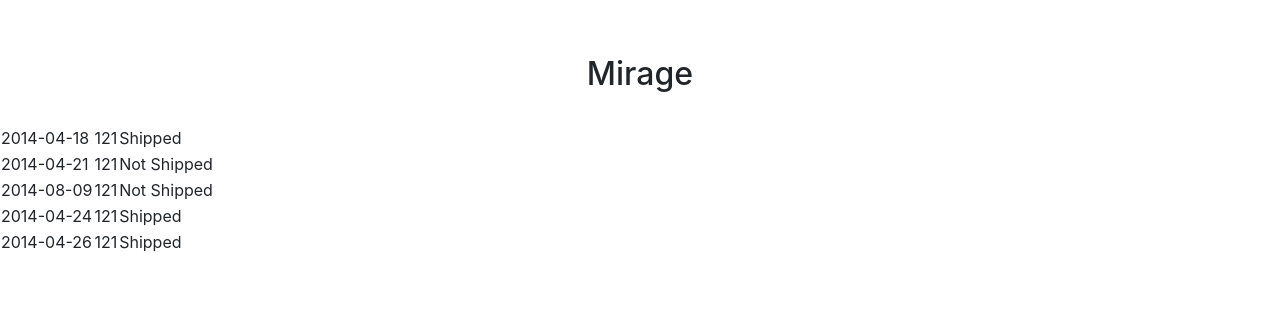
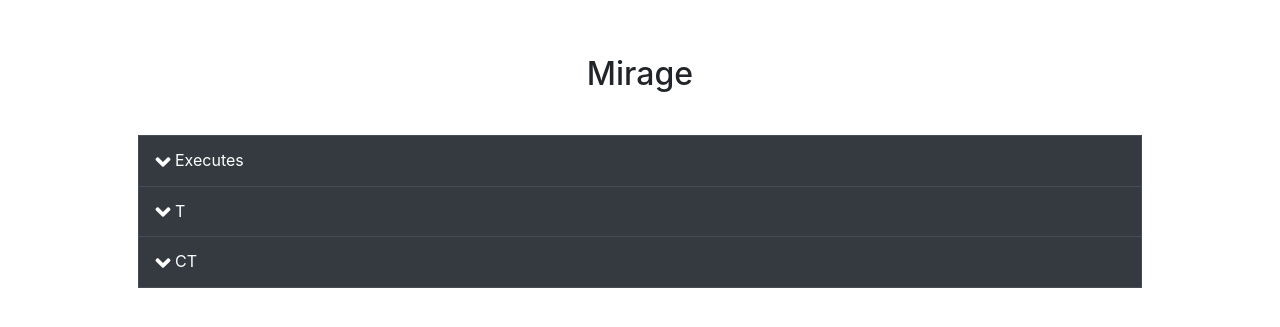
Before and after one commit to Ellstrom/ReactStream, a React (Create React App) app: page / in a window 1280 px wide. Shown: the part 1637-1964 px from the top of the page. Built offline with nearby package versions, Linux system fonts and the light colour scheme.

Commit message:
Added youtube feature, experimenting with layout

```diff
--- a/package.json
+++ b/package.json
@@ -11,7 +11,8 @@
     "react-bootstrap": "^1.0.0",
     "react-dom": "^16.13.1",
     "react-icons": "^3.9.0",
-    "react-scripts": "3.4.1"
+    "react-scripts": "3.4.1",
+    "react-youtube": "^7.10.0"
   },
   "scripts": {
     "start": "react-scripts start",
--- a/src/App.js
+++ b/src/App.js
@@ -12,6 +12,8 @@ import VertigoMergedSrc from "./images/vertigo/vertigo.jpg";
 import CacheMergedSrc from "./images/cache/cache.jpg";
 import OverpassMergedSrc from "./images/overpass/overpass.jpg";
 import TrainMergedSrc from "./images/train/train.jpg";
+import Tmp from "./components/Tmp";
+import YoutubeComponent from "./components/YoutubeComponent";
 
 function App() {
     return (
@@ -44,6 +46,7 @@ function App() {
             <br/><br/><br/><br/><br/><br/><br/><br/><br/><br/><br/><br/><br/><br/><br/><br/><br/><br/><br/><br/><br/><br/><br/><br/><br/><br/><br/><br/><br/><br/>
             <h2 className="mapTitleText" id="Mirage">Mirage</h2>
             <br/><EllstreamTable/>
+
             <br/><br/><br/><br/><br/><br/><br/><br/><br/><br/><br/><br/><br/><br/><br/><br/><br/><br/><br/><br/><br/><br/><br/><br/><br/><br/><br/><br/><br/><br/>
             <h2 className="mapTitleText" id="Nuke">Nuke</h2>
             <br/><br/><br/><br/><br/><br/><br/><br/><br/><br/><br/><br/><br/><br/><br/><br/><br/><br/><br/><br/><br/><br/><br/><br/><br/><br/><br/><br/><br/><br/>
--- a/src/components/EllstreamTable.js
+++ b/src/components/EllstreamTable.js
@@ -1,17 +1,26 @@
 import React from 'react'
-import EllstreamTable from "./EllstreamTable";
+import { Table } from "react-bootstrap";
+import { FaAngleDown } from 'react-icons/fa';
+import YoutubeComponent from "./YoutubeComponent";
 
-class TestComponent extends React.Component {
+class EllstreamTable extends React.Component {
     constructor() {
         super();
 
         this.state = {
             data : [
-                {id : 1, date : "2014-04-18", total : 121.0, status : "Shipped", name : "A", points: 5, percent : 50},
-                {id : 2, date : "2014-04-21", total : 121.0, status : "Not Shipped", name : "B", points: 10, percent: 60},
-                {id : 3, date : "2014-08-09", total : 121.0, status : "Not Shipped", name : "C", points: 15, percent: 70},
-                {id : 4, date : "2014-04-24", total : 121.0, status : "Shipped", name : "D", points: 20, percent : 80},
-                {id : 5, date : "2014-04-26", total : 121.0, status : "Shipped", name : "E", points: 25, percent : 90},
+                {
+                    id : 1,
+                    name : "Executes",
+                },
+                {
+                    id : 2,
+                    name : "T"
+                },
+                {
+                    id : 3,
+                    name : "CT"
+                },
             ],
             expandedRows : []
         };
@@ -32,18 +41,31 @@ class TestComponent extends React.Component {
         const clickCallback = () => this.handleRowClick(item.id);
         const itemRows = [
             <tr onClick={clickCallback} key={"row-data-" + item.id}>
-                <td>{item.date}</td>
-                <td>{item.total}</td>
-                <td>{item.status}</td>
+                <td>
+                    <FaAngleDown size='1.5rem'/>
+                    {item.name}
+                </td>
             </tr>
         ];
 
         if(this.state.expandedRows.includes(item.id)) {
             itemRows.push(
                 <tr key={"row-expanded-" + item.id}>
-                    <td>{item.name}</td>
-                    <td>{item.points}</td>
-                    <td>{item.percent}</td>
+                    <td>
+                        <tr>
+                            <td>
+                                <YoutubeComponent/>
+                            </td>
+                            <td>
+                                <YoutubeComponent/>
+                            </td>
+                        </tr>
+                        <tr>
+                            <td>
+                                <YoutubeComponent/>
+                            </td>
+                        </tr>
+                    </td>
                 </tr>
             );
         }
@@ -60,12 +82,16 @@ class TestComponent extends React.Component {
         });
 
         return (
-            <table>{allItemRows}</table>
+            <div class="flexibleDiv">
+                <Table striped bordered hover variant="dark">
+                    {allItemRows}
+                </Table>
+            </div>
         );
     }
 }
 
-export default TestComponent;
+export default EllstreamTable;
 
 /*
 
--- /dev/null
+++ b/src/components/Tmp.js
@@ -0,0 +1,34 @@
+import React from 'react'
+import { Table } from "react-bootstrap";
+import { FaAngleDown } from 'react-icons/fa';
+
+const Tmp = (props) => {
+    return (
+        <div class="flexibleDiv">
+            <Table striped bordered hover variant="dark">
+                <tbody>
+                <tr>
+                    <td>
+                        <FaAngleDown size='1.5rem'/>
+                        Executes
+                    </td>
+                </tr>
+                <tr>
+                    <td>
+                        <FaAngleDown size='1.5rem'/>
+                        T
+                    </td>
+                </tr>
+                <tr>
+                    <td>
+                        <FaAngleDown size='1.5rem'/>
+                        CT
+                    </td>
+                </tr>
+                </tbody>
+            </Table>
+        </div>
+    )
+}
+
+export default Tmp;
--- /dev/null
+++ b/src/components/YoutubeComponent.js
@@ -0,0 +1,24 @@
+import React from 'react';
+import YouTube from 'react-youtube';
+
+class YoutubeComponent extends React.Component {
+    render() {
+        const opts = {
+            height: '390',
+            width: '640',
+            playerVars: {
+                // https://developers.google.com/youtube/player_parameters
+                autoplay: 0,
+            },
+        };
+
+        return <YouTube videoId="2g811Eo7K8U" opts={opts} onReady={this._onReady} />;
+    }
+
+    _onReady(event) {
+        // access to player in all event handlers via event.target
+        event.target.pauseVideo();
+    }
+}
+
+export default YoutubeComponent;
```
Also changed, not shown: src/components/TmpTable.js (renamed from src/components/TestComponent.js, +11 -53 lines), 1 other file (tests, documents, lock files or other folders).
